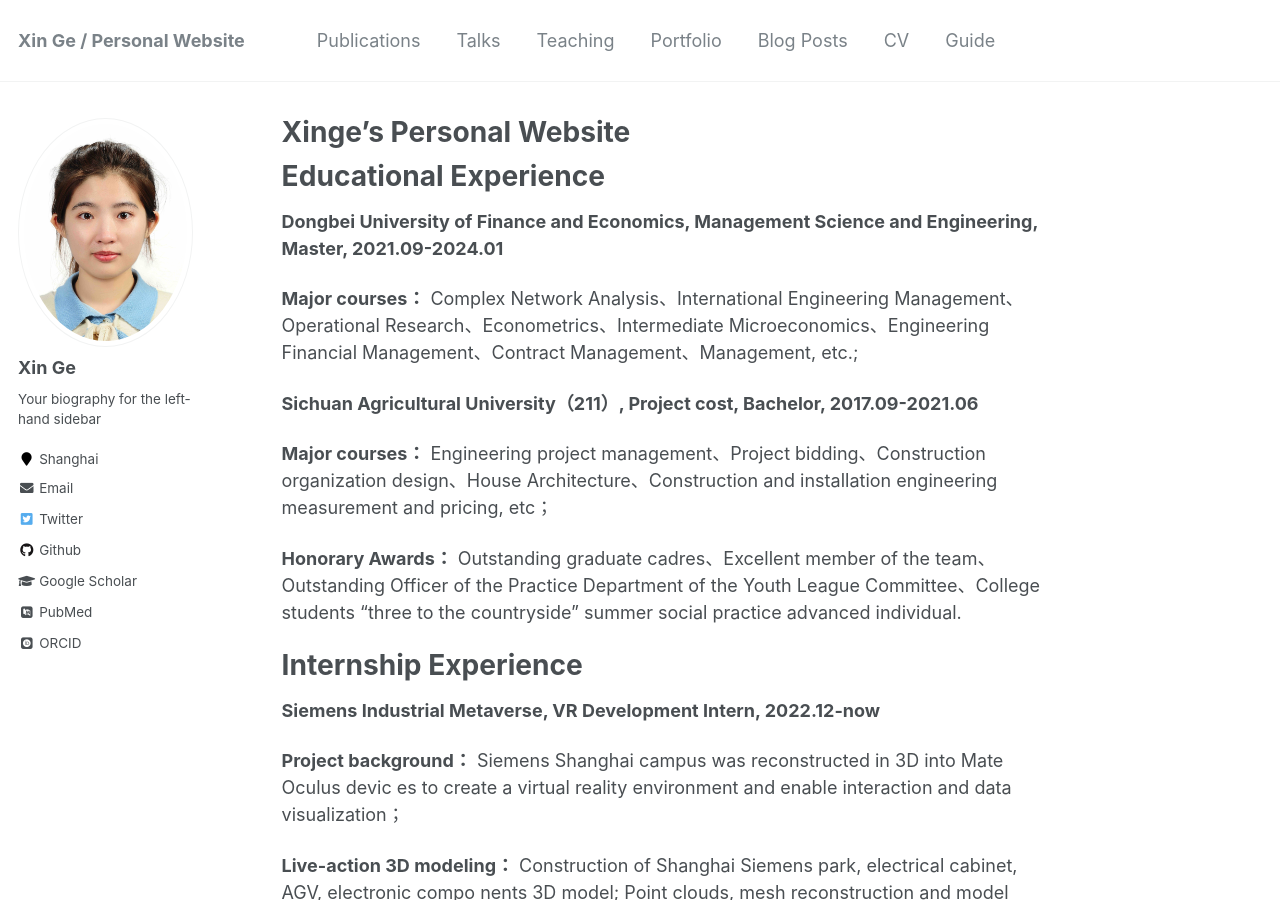
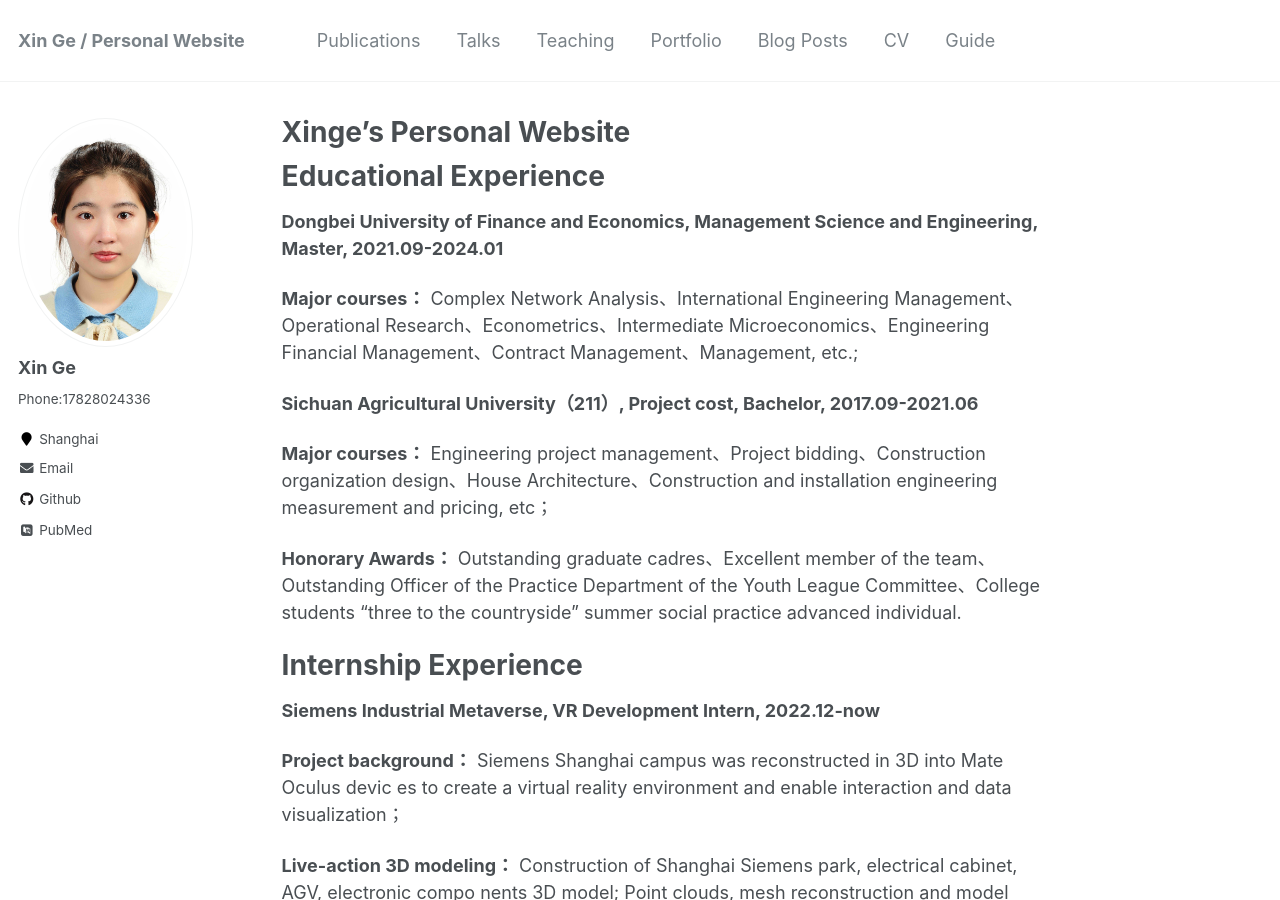
Before and after one commit to Esther0630/Esther0630.github.io, a Jekyll site: the page built from _pages/about.md, in a window 1280 px wide and 900 px high. Built offline with Jekyll 4.4.1, drawn with Linux system fonts in a browser that asks for light colours; some web fonts are replaced.

Commit message:
Update _config.yml

```diff
--- a/_config.yml
+++ b/_config.yml
@@ -82,11 +82,11 @@ analytics:
 author:
   name             : "Xin Ge"
   avatar           : "Xinge.png"
-  bio              : "Your biography for the left-hand sidebar"
+  bio              : "Phone:17828024336"
   location         : "Shanghai"
   employer         :
   pubmed           : "https://www.ncbi.nlm.nih.gov/pubmed/?term=john+snow"
-  googlescholar    : "http://yourfullgooglescholarurl.com"
+  googlescholar    : #"http://yourfullgooglescholarurl.com"
   email            : "xinge0630@163.com"
   researchgate     :  # example: "https://www.researchgate.net/profile/yourprofile"
   uri              :
@@ -103,13 +103,13 @@ author:
   impactstory      : #"https://profiles.impactstory.org/u/xxxx-xxxx-xxxx-xxxx"
   lastfm           :
   linkedin         :
-  orcid            : "http://orcid.org/yourorcidurl"
+  orcid            : #"http://orcid.org/yourorcidurl"
   pinterest        :
   soundcloud       :
   stackoverflow    : # http://stackoverflow.com/users/123456/username
   steam            :
   tumblr           :
-  twitter          : "replacethistwitterhandle"
+  twitter          : #"replacethistwitterhandle"
   vine             :
   weibo            :
   xing             :
```
